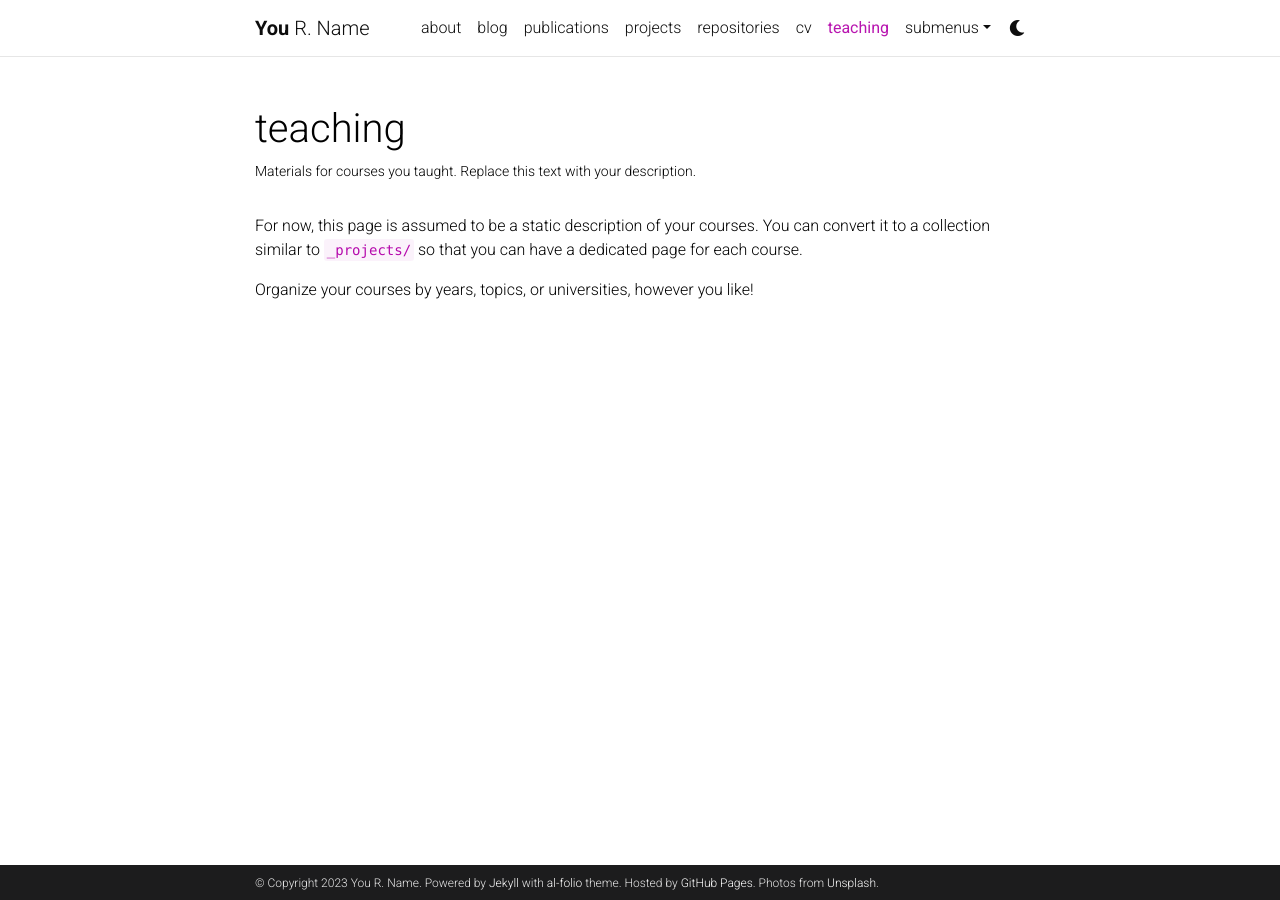
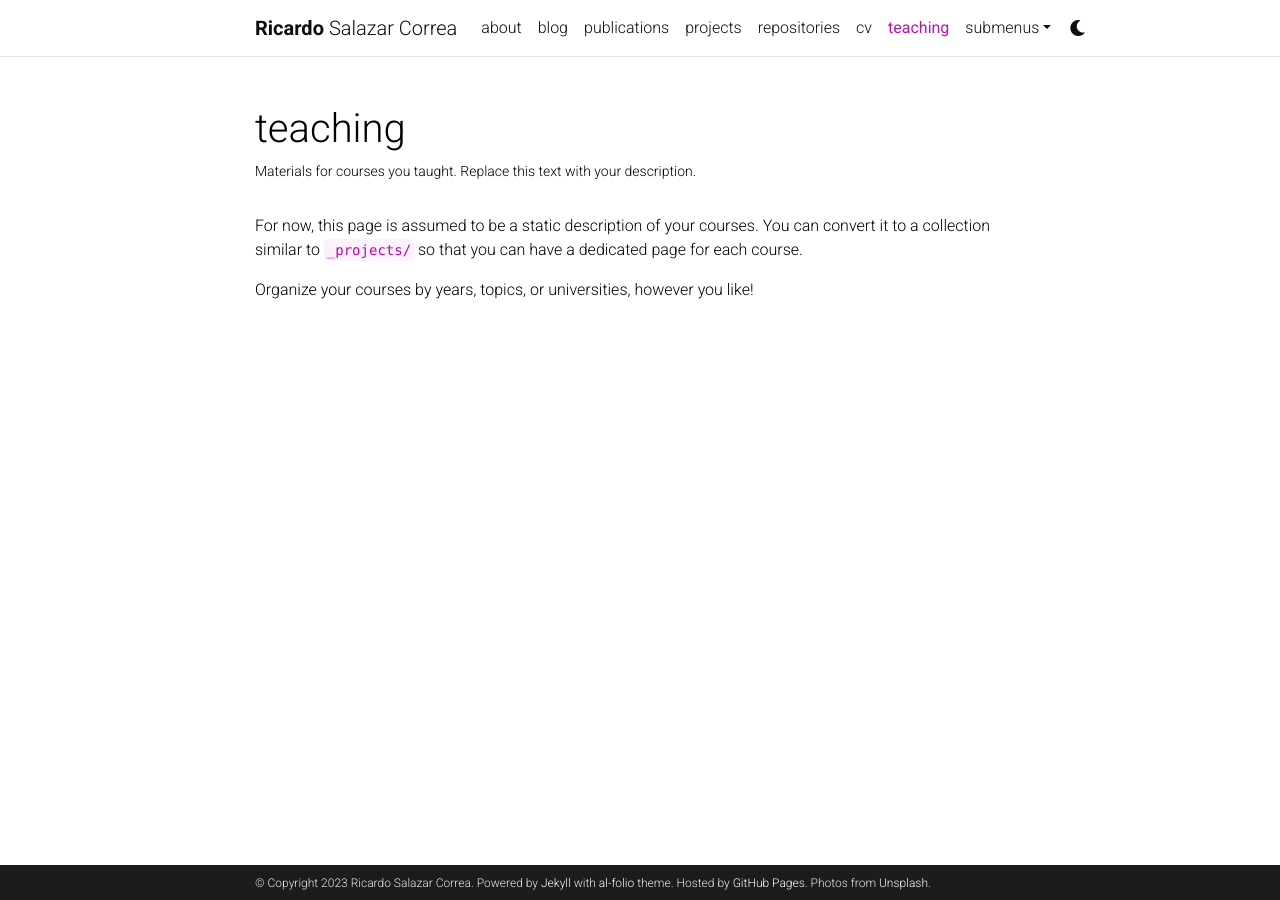
Before and after one commit to ricardomentor/ricardomentor.github.io, a Jekyll site: the page built from _pages/teaching.md, in a window 1280 px wide. Built offline with Jekyll 4.4.1, drawn with Linux system fonts in a browser that asks for light colours; comment, search, counter and statistics services are not loaded; a style sheet for code colours, icons or effects is not loaded.

Commit message:
Primer cambio

```diff
--- a/_config.yml
+++ b/_config.yml
@@ -3,10 +3,10 @@
 # -----------------------------------------------------------------------------
 
 title: blank # the website title (if blank, full name will be used instead)
-first_name: You
-middle_name: R.
-last_name: Name
-email: you@example.com
+first_name: Ricardo
+middle_name:
+last_name: Salazar Correa
+email: ricardosalazarcorrea8@gmail.com
 description: > # the ">" symbol means to ignore newlines until "footer_text:"
   A simple, whitespace theme for academics. Based on [*folio](https://github.com/bogoli/-folio) design.
 footer_text: >
@@ -16,9 +16,9 @@ footer_text: >
 keywords: jekyll, jekyll-theme, academic-website, portfolio-website  # add your own keywords or leave empty
 
 lang: en # the language of your site (for example: en, fr, cn, ru, etc.)
-icon: ⚛️  # the emoji used as the favicon (alternatively, provide image name in /assets/img/)
+icon: ⚽  # the emoji used as the favicon (alternatively, provide image name in /assets/img/)
 
-url: https://alshedivat.github.io # the base hostname & protocol for your site
+url: https://ricardomentor.github.io # the base hostname & protocol for your site
 baseurl: /al-folio # the subpath of your site, e.g. /blog/
 last_updated: false # set to true if you want to display last updated in the footer
 impressum_path:  # set to path to include impressum link in the footer, use the same path as permalink in a page, helps to conform with EU GDPR
```
